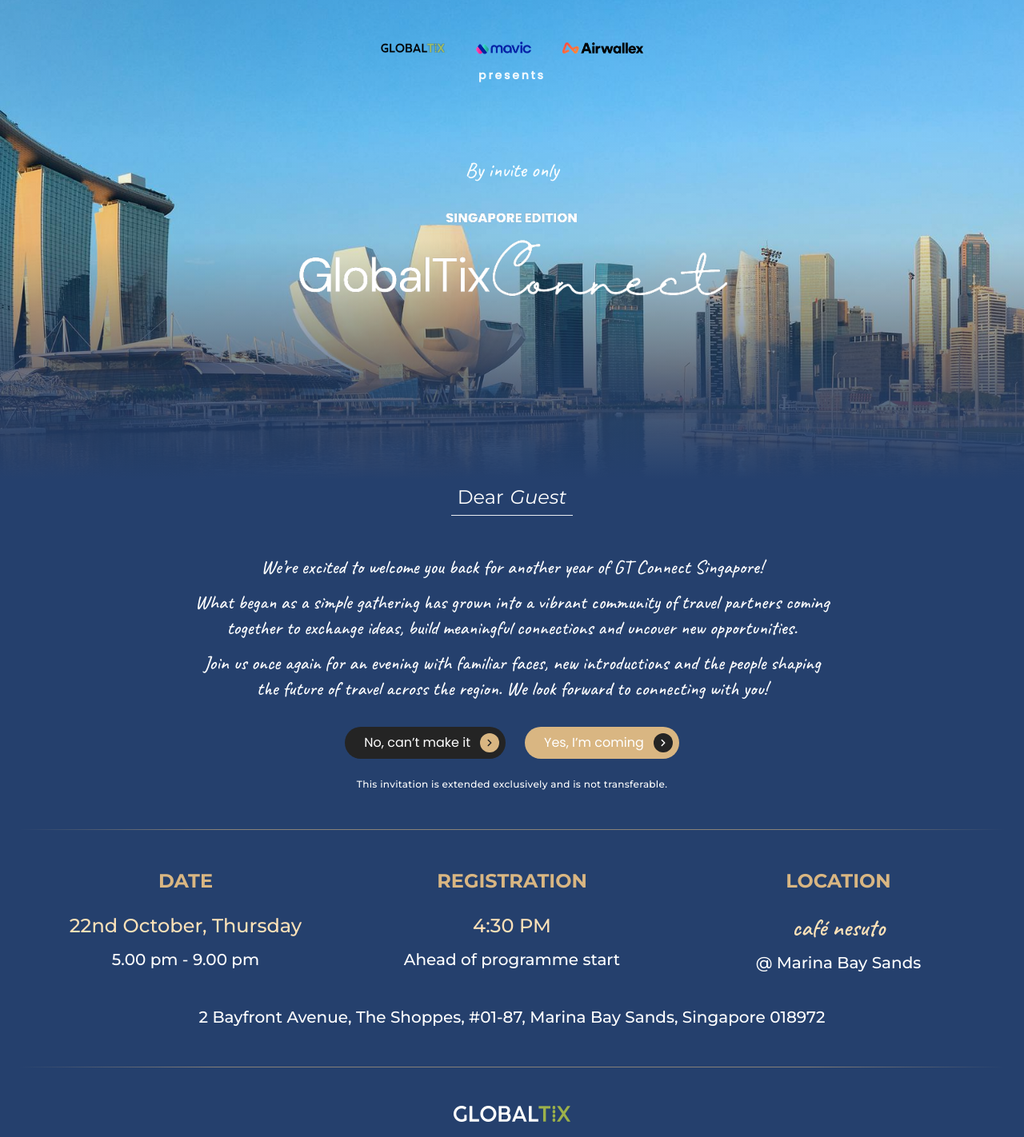
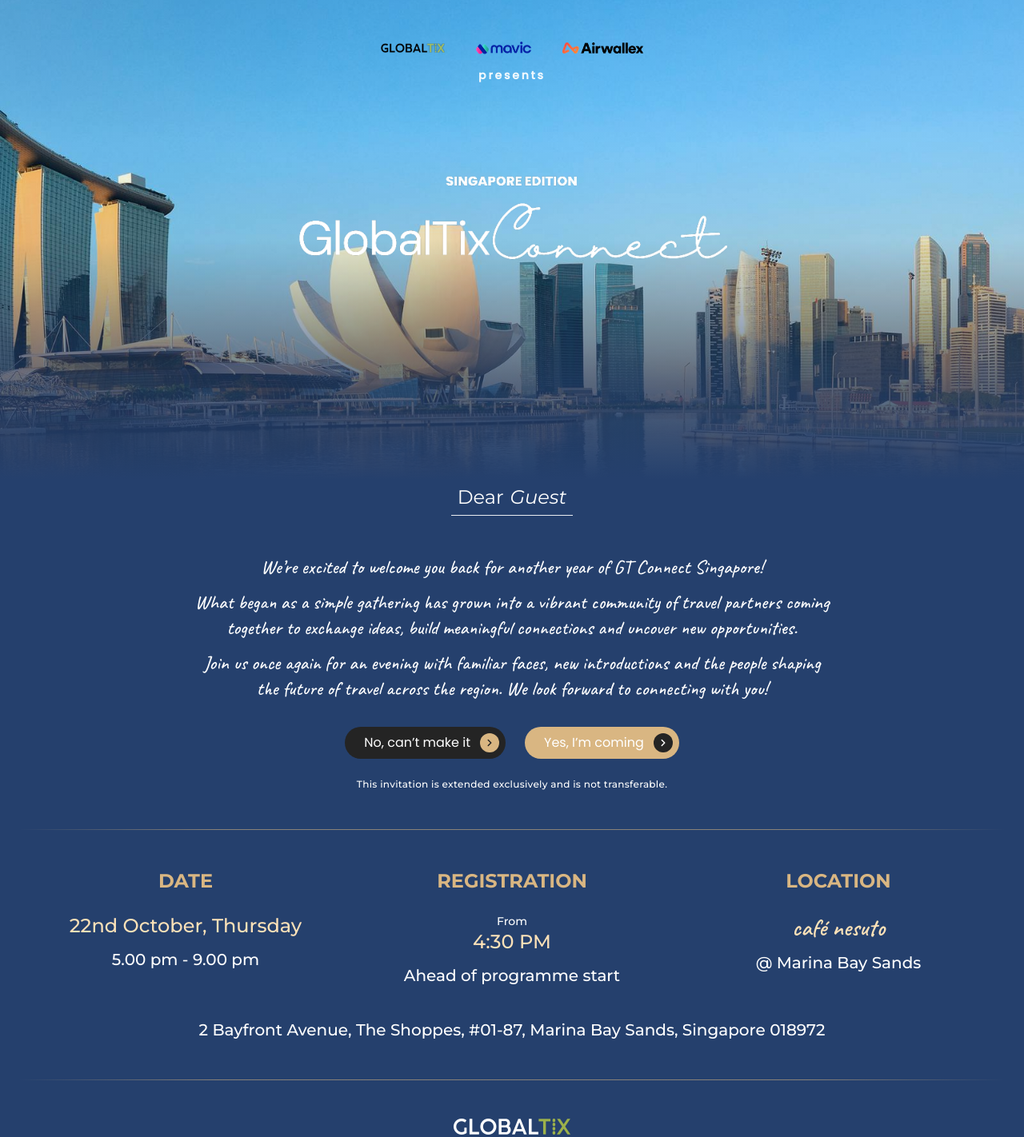
Before and after one commit to livianneee/rsvp-connect, a React (Vite) app: page / in a window 1280 px wide. Shown: the top 1422 px of the page at 80% size. Built offline with nearby package versions, Linux system fonts and the light colour scheme; no server answers.

Commit message:
Remove 'By invite only'; add 'From' above registration time

```diff
--- a/src/components/EventDetails.jsx
+++ b/src/components/EventDetails.jsx
@@ -5,6 +5,10 @@
     <div className="flex flex-1 flex-col items-center gap-6 text-center">
       <p className="font-sans text-xl font-bold text-gold sm:text-2xl">{item.label}</p>
       <div className="flex flex-col items-center gap-3">
+        <div className="flex flex-col items-center">
+          {item.prefix && (
+            <p className="font-sans text-sm font-medium text-white">{item.prefix}</p>
+          )}
           <p
             className={
               scriptPrimary
@@ -14,6 +18,7 @@
           >
             {item.primary}
           </p>
+        </div>
         <p className="font-sans text-lg font-medium text-white sm:text-xl">{item.secondary}</p>
       </div>
     </div>
--- a/src/components/Hero.jsx
+++ b/src/components/Hero.jsx
@@ -76,21 +76,17 @@
           </div>
         )}
 
-        <p className="mt-[clamp(44px,12vh,150px)] font-script text-[clamp(20px,2.4vw,26px)] leading-none text-white/95">
-          {edition.tagline}
-        </p>
-
         {edition.logo ? (
           // Real logo (includes the "SINGAPORE EDITION" label + wordmark)
           <img
             src={edition.logo}
             alt={`GlobalTix Connect — ${edition.editionName}`}
-            className="mt-5 h-auto w-full max-w-[640px]"
+            className="mt-[clamp(44px,12vh,150px)] h-auto w-full max-w-[640px]"
           />
         ) : (
           <>
             {edition.editionName && (
-              <p className="mt-4 font-sans text-[clamp(11px,1.4vw,14px)] font-bold uppercase tracking-[0.28em] text-white">
+              <p className="mt-[clamp(44px,12vh,150px)] font-sans text-[clamp(11px,1.4vw,14px)] font-bold uppercase tracking-[0.28em] text-white">
                 {edition.editionName}
               </p>
             )}
--- a/src/data/editions.js
+++ b/src/data/editions.js
@@ -43,7 +43,7 @@
 
     details: {
       date: { label: 'DATE', primary: '22nd October, Thursday', secondary: '5.00 pm - 9.00 pm' },
-      registration: { label: 'REGISTRATION', primary: '4:30 PM', secondary: 'Ahead of programme start' },
+      registration: { label: 'REGISTRATION', prefix: 'From', primary: '4:30 PM', secondary: 'Ahead of programme start' },
       location: { label: 'LOCATION', primary: 'café nesuto', secondary: '@ Marina Bay Sands' },
       address: '2 Bayfront Avenue, The Shoppes, #01-87, Marina Bay Sands, Singapore 018972',
     },
```
Lines whose indentation alone changed are shown as unchanged.
